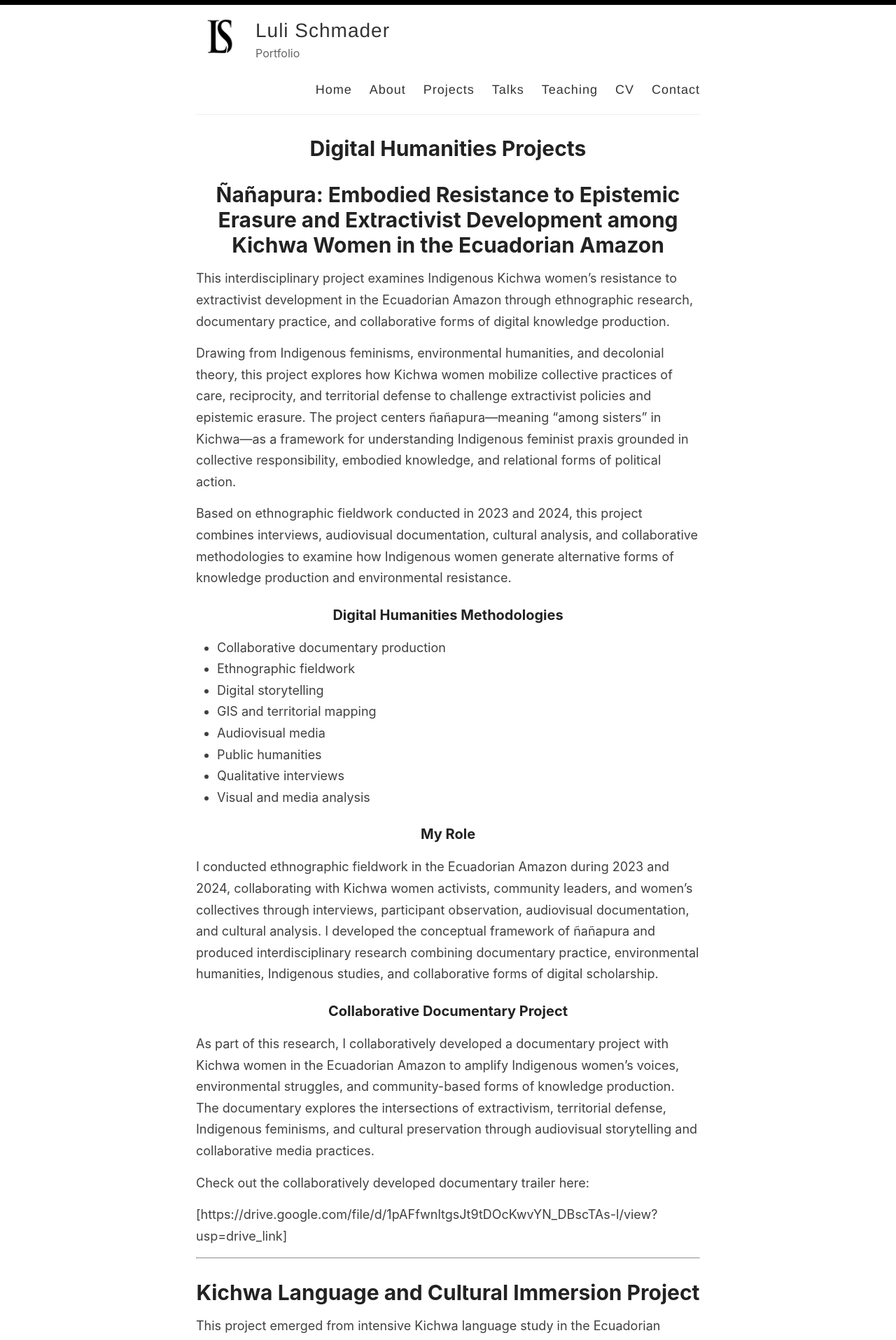
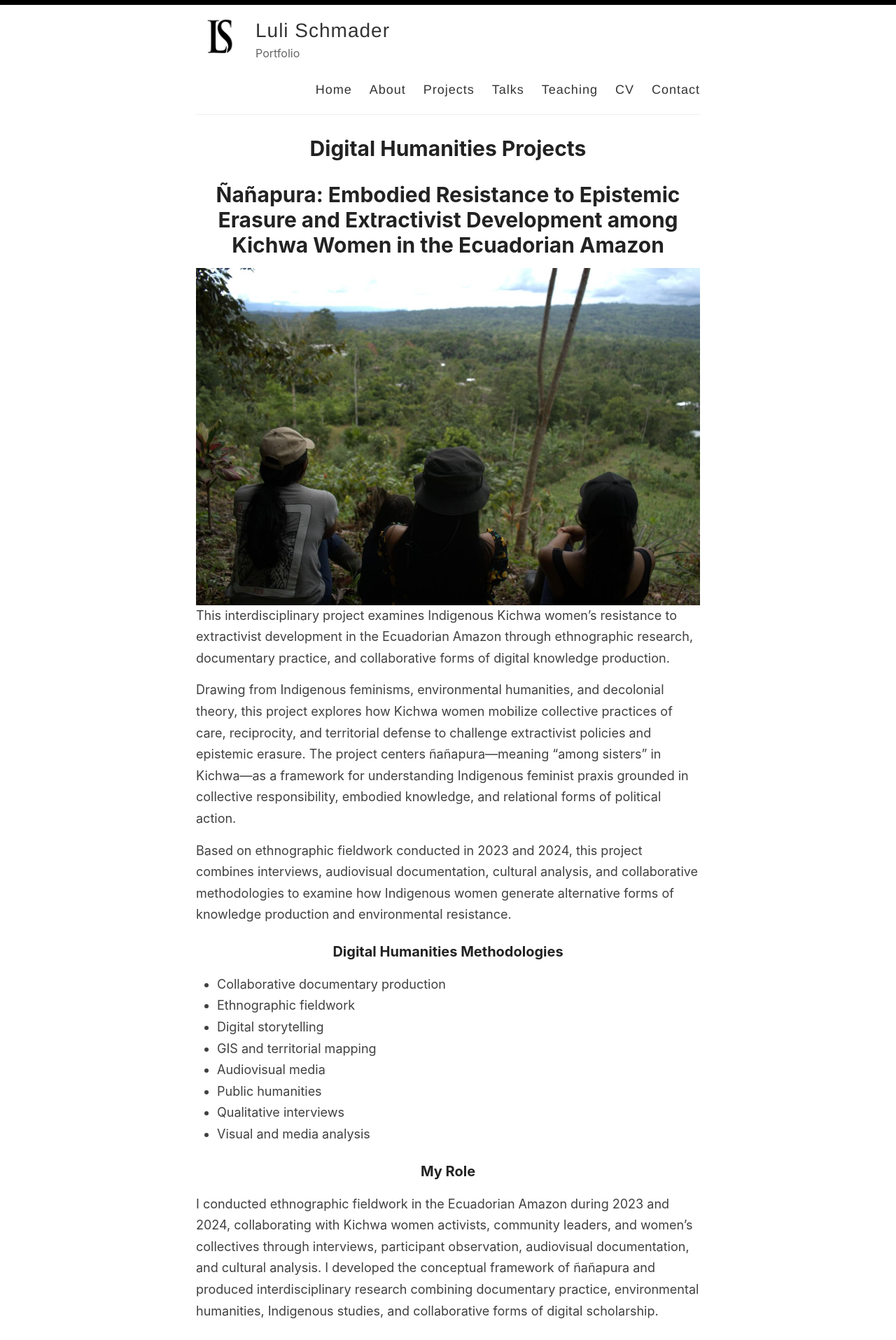
Before and after one commit to lulischmader/lulischmader.github.io, a Jekyll site: the page built from _pages/projects.md, in a window 1280 px wide. Shown: the top 1915 px of the page at 70% size. Built offline with Jekyll 4.4.1, drawn with Linux system fonts in a browser that asks for light colours.

Commit message:
Update projects.md

```diff
--- a/_pages/projects.md
+++ b/_pages/projects.md
@@ -5,7 +5,7 @@ permalink: /projects/
 ---
 
 # Ñañapura: Embodied Resistance to Epistemic Erasure and Extractivist Development among Kichwa Women in the Ecuadorian Amazon
-
+![Documentary still](/images/documentary_still_chagra.jpg)
 This interdisciplinary project examines Indigenous Kichwa women’s resistance to extractivist development in the Ecuadorian Amazon through ethnographic research, documentary practice, and collaborative forms of digital knowledge production.
 
 Drawing from Indigenous feminisms, environmental humanities, and decolonial theory, this project explores how Kichwa women mobilize collective practices of care, reciprocity, and territorial defense to challenge extractivist policies and epistemic erasure. The project centers ñañapura—meaning “among sisters” in Kichwa—as a framework for understanding Indigenous feminist praxis grounded in collective responsibility, embodied knowledge, and relational forms of political action.
```
